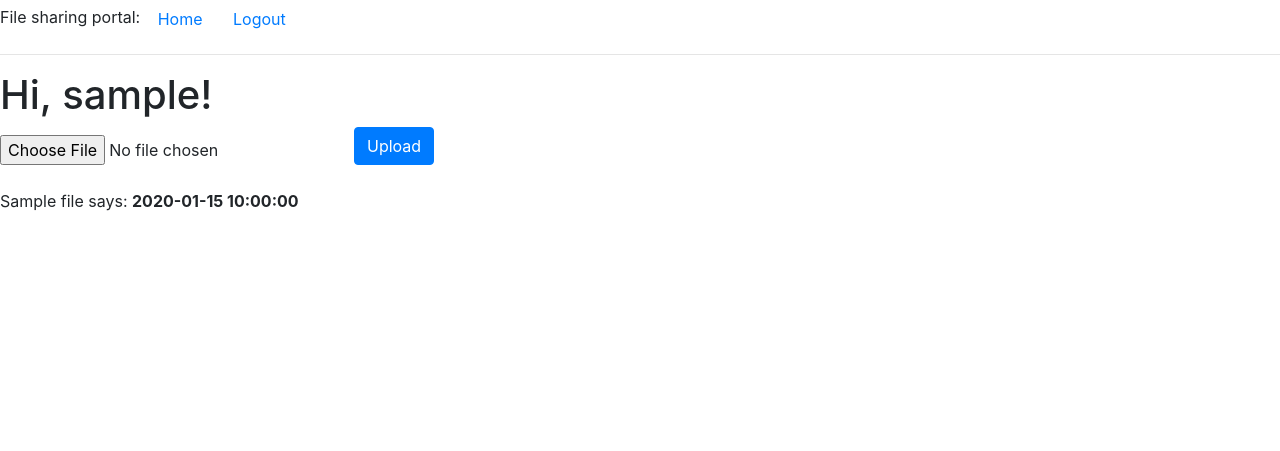
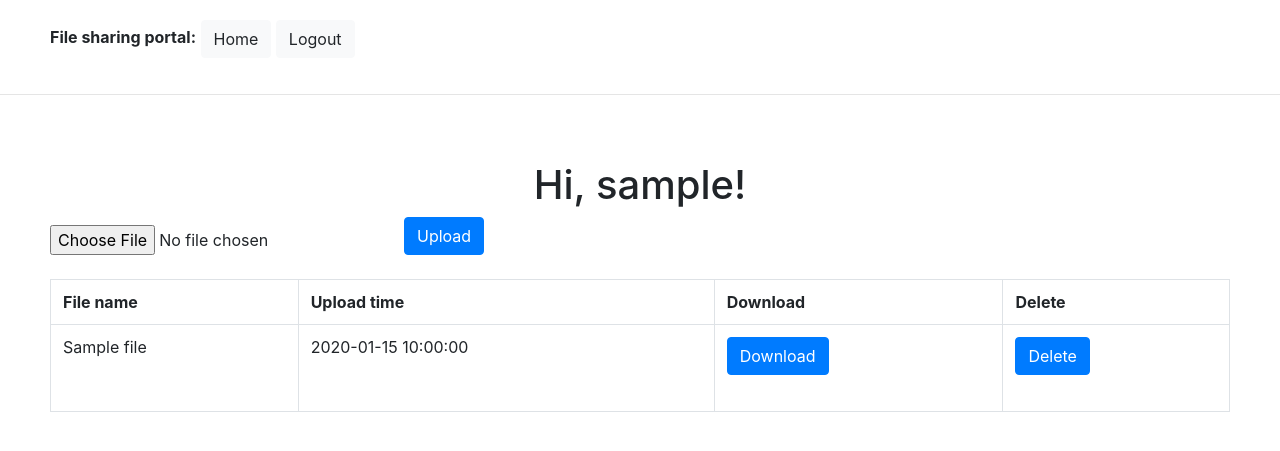
Before and after one commit to CUBERLEON/java-oop-labs, a Flask app: page / in a window 1280 px wide. Shown: the top 451 px of the page. Run offline with Flask 2, Linux system fonts and the light colour scheme; a user stored in the database is signed in; tables that the repository leaves empty hold one stand-in row (values such as "Sample post"); some libraries are stand-ins or nearby versions.

Commit message:
Finish lab 7

```diff
--- a/lab7/app/routes.py
+++ b/lab7/app/routes.py
@@ -1,4 +1,6 @@
-from flask import render_template, flash, redirect, url_for, request
+import os
+
+from flask import render_template, flash, redirect, url_for, request, send_file
 from flask_login import login_user, logout_user, current_user, login_required
 from werkzeug.urls import url_parse
 from werkzeug.utils import secure_filename
@@ -69,3 +71,27 @@ def upload():
         db.session.add(db_entry)
         db.session.commit()
     return redirect(url_for('index'))
+
+
+@app.route('/download/<path:filename>', methods=['GET'])
+@login_required
+def download(filename):
+    dir = SAVE_DIR / current_user.username
+    filepath = dir / filename
+    print(f"FILEPATH={filepath}")
+    return send_file(str(filepath), as_attachment=True)
+
+
+@app.route('/delete/<path:filename>', methods=['GET'])
+@login_required
+def delete(filename):
+    dir = SAVE_DIR / current_user.username
+    filepath = dir / filename
+    print(f"FILEPATH={filepath}")
+    if filepath.exists():
+        os.remove(str(filepath))
+    db_entry = File.query.filter_by(name=filename).first()
+    if db_entry is not None:
+        db.session.delete(db_entry)
+        db.session.commit()
+    return redirect(url_for('index'))
--- a/lab7/app/templates/base.html
+++ b/lab7/app/templates/base.html
@@ -10,19 +10,19 @@
         href="{{ url_for('static', filename='css/bootstrap.css') }}" />
     </head>
     <body>
-        <div>
-            File sharing portal:
-            <a class='btn' href="{{ url_for('index') }}">Home</a>
+        <div style="padding: 20px 50px">
+            <b>File sharing portal:</b>
+            <a class='btn btn-light' href="{{ url_for('index') }}">Home</a>
             {% if current_user.is_anonymous %}
-            <a class='btn' href="{{ url_for('login') }}">Login</a>
+            <a class='btn btn-light' href="{{ url_for('login') }}">Login</a>
             {% else %}
-            <a class='btn' href="{{ url_for('logout') }}">Logout</a>
+            <a class='btn btn-light' href="{{ url_for('logout') }}">Logout</a>
             {% endif %}
         </div>
         <hr>
         {% with messages = get_flashed_messages() %}
         {% if messages %}
-            <div class="alert alert-success" role="alert">
+            <div class="alert alert-error" role="alert">
                 <ul class=flashes>
                     {% for message in messages %}
                         <li>{{ message }}</li>
@@ -31,6 +31,8 @@
             </div>
         {% endif %}
         {% endwith %}
+        <div class="text-center" style="padding: 50px">
         {% block content %}{% endblock %}
+        </div>
     </body>
 </html>
--- a/lab7/app/templates/index.html
+++ b/lab7/app/templates/index.html
@@ -14,8 +14,28 @@
             </div>
         </div>
     </form>
-
+<table class="table table-bordered">
+    <tr>
+        <th>File name</th>
+        <th>Upload time</th>
+        <th>Download</th>
+        <th>Delete</th>
+    </tr>
     {% for file in current_user.files %}
-    <div><p>{{ file.name }} says: <b>{{ file.timestamp }}</b></p></div>
+    <tr>
+        <td>{{ file.name }}</td>
+        <td>{{ file.timestamp }}</td>
+        <td>
+            <form class="form-inline" action="download/{{ file.name }}" method=get enctype=multipart/form-data>
+                <button type="submit" class="btn btn-primary mb-2">Download</button>
+            </form>
+        </td>
+        <td>
+            <form class="form-inline" action="delete/{{ file.name }}" method=get enctype=multipart/form-data>
+                <button type="submit" class="btn btn-primary mb-2">Delete</button>
+            </form>
+        </td>
+    </tr>
     {% endfor %}
+</table>
 {% endblock %}
```
Also changed, not shown: lab7/app.db.
